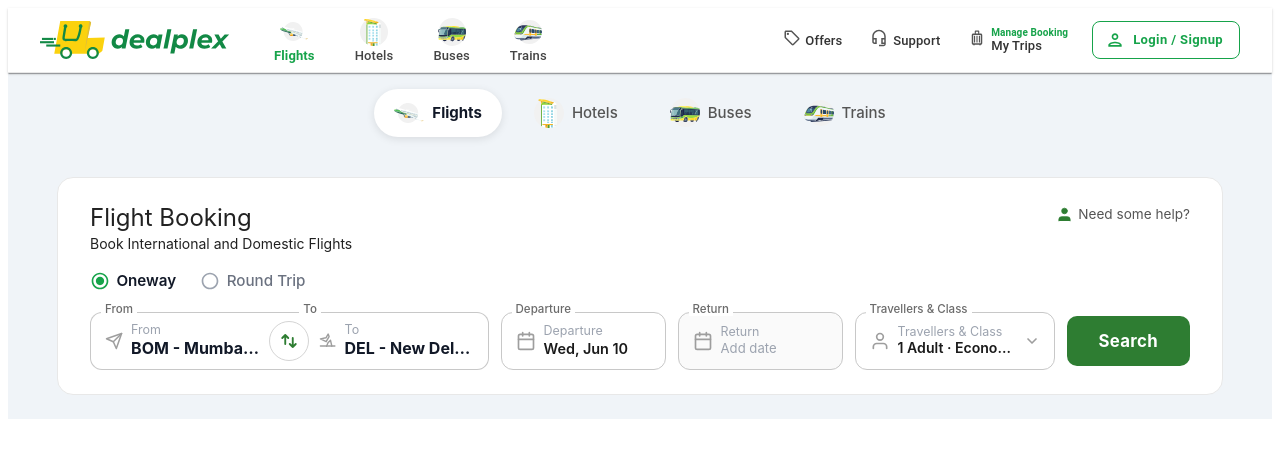
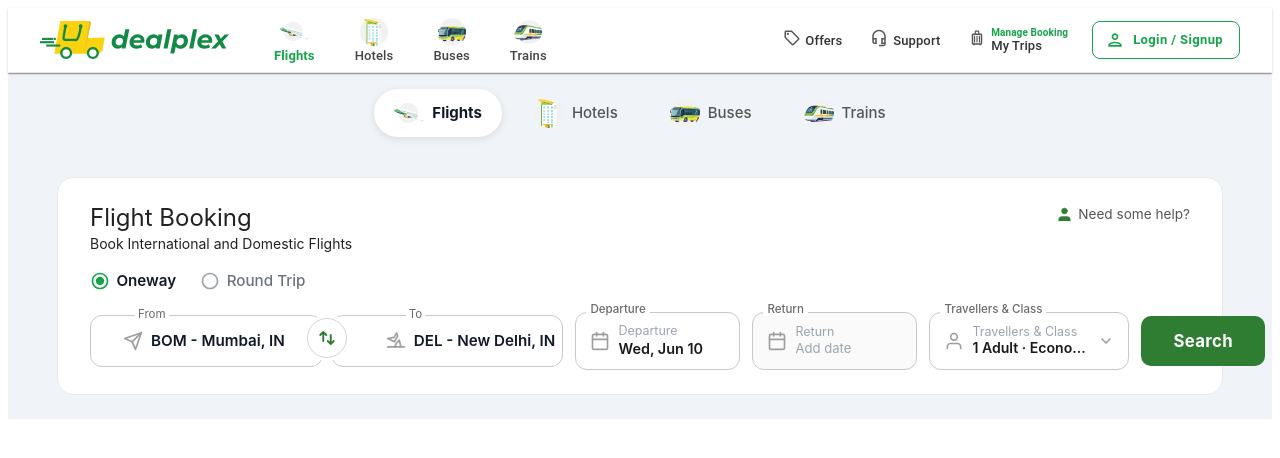
Before and after one commit to ashish-sharma-payplex/B2C-TRAVEL, a React (Vite) app: page /flights in a window 1280 px wide. Shown: the top 458 px of the page. Built offline with nearby package versions, Linux system fonts and the light colour scheme.

Commit message:
"testing"

```diff
--- a/src/components/flights/FlightSearch.jsx
+++ b/src/components/flights/FlightSearch.jsx
@@ -682,68 +682,199 @@ export default function FlightSearch({
             }}>
 
               {/* FROM + SWAP + TO */}
-              <Box sx={{
+              <Box
+                sx={{
                   display: "flex",
                   flex: { md: "1 1 auto" },
                   alignItems: "center",
                   position: "relative",
+                  gap: 0,
+                  mt: "-6px",
+                }}
+              >
+                {/* FROM fieldset */}
+                <Box
+                  component="fieldset"
+                  onClick={() => {}}
+                  sx={{
+                    flex: 1,
+                    border: `1px solid ${errors.from ? "#dc2626" : "#c8c8c8"}`,
+                    borderRadius: "12px",
+                    m: 0,
+                    pl: "14px",
+                    pr: "30px",
+                    height: 58,
+                    minHeight: 58,
+                    boxSizing: "border-box",
+                    display: "flex",
+                    alignItems: "center",
+                    backgroundColor: errors.from ? "#fff5f5" : "#fff",
                     minWidth: 0,
-              }}>
-                {/* FROM */}
-                <FieldBox
-                  legend="From"
-                  error={errors.from}
-                  sx={{ flex: 1, borderRadius: "12px 0 0 12px", borderRight: "none", minWidth: 0, pr: "30px" }}
+                    mr: "8px",
+                    lineHeight: 1,
+                    cursor: "pointer",
+                    "&:hover": { borderColor: errors.from ? "#dc2626" : "#2e7d32" },
+                    transition: "border-color 0.15s",
+                  }}
                 >
-                  <Box sx={{ display: "flex", alignItems: "center", gap: 1, width: "100%" }}>
+                  <legend
+                    style={{
+                      fontSize: "0.72rem",
+                      color: errors.from ? "#dc2626" : "#6b6b6b",
+                      padding: "0 3px",
+                      lineHeight: 1,
+                      marginLeft: "30px",
+                      fontFamily: "'Inter', sans-serif",
+                    }}
+                  >
+                    From
+                  </legend>
+                  <Box
+                    sx={{
+                      display: "flex",
+                      alignItems: "center",
+                      gap: 1,
+                      width: "100%",
+                      marginLeft: "18px",
+                    }}
+                  >
                     <FlightTakeoffIcon />
-                    <Box sx={{ minWidth: 0 }}>
-                      <Typography sx={{ fontSize: "0.78rem", color: "#9ca3af", lineHeight: 1, mb: 0.3, fontFamily: "'Inter', sans-serif" }}>
-                        From
-                      </Typography>
-                      <Typography sx={{ fontSize: { xs: "0.95rem", sm: "1rem" }, fontWeight: 700, color: "#111827", lineHeight: 1.2, overflow: "hidden", textOverflow: "ellipsis", whiteSpace: "nowrap", fontFamily: "'Inter', sans-serif" }}>
-                        {fromCity ? `${fromCity.code} - ${fromCity.name}` : "Departure City"}
+                    <Typography
+                      sx={{
+                        fontSize: "0.95rem",
+                        fontWeight: 600,
+                        color: fromCity ? "#111827" : "#9ca3af",
+                        flex: 1,
+                        overflow: "hidden",
+                        textOverflow: "ellipsis",
+                        whiteSpace: "nowrap",
+                        userSelect: "none",
+                        fontFamily: "'Inter', sans-serif",
+                      }}
+                    >
+                      {fromCity ? `${fromCity.code} - ${fromCity.name}` : "Leaving From"}
                     </Typography>
                   </Box>
-                  </Box>
                   {errors.from && (
-                    <Typography sx={{ fontSize: "0.68rem", color: "#dc2626", position: "absolute", bottom: -18, left: 4, whiteSpace: "nowrap" }}>
+                    <Typography
+                      sx={{
+                        fontSize: "0.68rem",
+                        color: "#dc2626",
+                        position: "absolute",
+                        bottom: -18,
+                        left: 4,
+                        whiteSpace: "nowrap",
+                      }}
+                    >
                       ⚠ {errors.from}
                     </Typography>
                   )}
-                </FieldBox>
+                </Box>
 
                 {/* Swap button */}
-                <Box sx={{ position: "absolute", left: "50%", top: "50%", transform: "translate(-50%, -50%)", zIndex: 5, flexShrink: 0 }}>
-                  <IconButton onClick={handleSwap}
-                    sx={{ border: "1px solid #d4d4d4", backgroundColor: "#fff", width: 40, height: 40, borderRadius: "50%", boxShadow: "0 0 0 3px #fff", "&:hover": { backgroundColor: "#f1f8f1", borderColor: "#2e7d32" }, transition: "all 0.2s" }}>
+                <Box
+                  sx={{
+                    position: "absolute",
+                    left: "50%",
+                    top: "50%",
+                    transform: "translate(-50%, -50%)",
+                    zIndex: 5,
+                    flexShrink: 0,
+                  }}
+                >
+                  <IconButton
+                    onClick={handleSwap}
+                    sx={{
+                      border: "1px solid #d4d4d4",
+                      backgroundColor: "#fff",
+                      width: 40,
+                      height: 40,
+                      borderRadius: "50%",
+                      boxShadow: "0 0 0 3px #fff",
+                      "&:hover": { backgroundColor: "#f1f8f1", borderColor: "#2e7d32" },
+                      transition: "all 0.2s",
+                    }}
+                  >
                     <SwapIcon />
                   </IconButton>
                 </Box>
 
-                {/* TO */}
-                <FieldBox
-                  legend="To"
-                  error={errors.to}
-                  sx={{ flex: 1, borderRadius: "0 12px 12px 0", borderLeft: "none", minWidth: 0, pl: "30px" }}
+                {/* TO fieldset */}
+                <Box
+                  component="fieldset"
+                  onClick={() => {}}
+                  sx={{
+                    flex: 1,
+                    border: `1px solid ${errors.to ? "#dc2626" : "#c8c8c8"}`,
+                    borderRadius: "12px",
+                    m: 0,
+                    pl: "30px",
+                    pr: "14px",
+                    height: 58,
+                    minHeight: 58,
+                    boxSizing: "border-box",
+                    display: "flex",
+                    alignItems: "center",
+                    backgroundColor: errors.to ? "#fff5f5" : "#fff",
+                    minWidth: 0,
+                    lineHeight: 1,
+                    cursor: "pointer",
+                    "&:hover": { borderColor: errors.to ? "#dc2626" : "#2e7d32" },
+                    transition: "border-color 0.15s",
+                  }}
                 >
-                  <Box sx={{ display: "flex", alignItems: "center", gap: 1, width: "100%" }}>
+                  <legend
+                    style={{
+                      fontSize: "0.72rem",
+                      color: errors.to ? "#dc2626" : "#6b6b6b",
+                      padding: "0 3px",
+                      lineHeight: 1,
+                      marginLeft: "44px",
+                      fontFamily: "'Inter', sans-serif",
+                    }}
+                  >
+                    To
+                  </legend>
+                  <Box
+                    sx={{
+                      display: "flex",
+                      alignItems: "center",
+                      gap: 1,
+                      width: "100%",
+                      marginLeft: "24px",
+                    }}
+                  >
                     <FlightLandIcon />
-                    <Box sx={{ minWidth: 0 }}>
-                      <Typography sx={{ fontSize: "0.78rem", color: "#9ca3af", lineHeight: 1, mb: 0.3, fontFamily: "'Inter', sans-serif" }}>
-                        To
-                      </Typography>
-                      <Typography sx={{ fontSize: { xs: "0.95rem", sm: "1rem" }, fontWeight: 700, color: "#111827", lineHeight: 1.2, overflow: "hidden", textOverflow: "ellipsis", whiteSpace: "nowrap", fontFamily: "'Inter', sans-serif" }}>
-                        {toCity ? `${toCity.code} - ${toCity.name}` : "Destination City"}
+                    <Typography
+                      sx={{
+                        fontSize: "0.95rem",
+                        fontWeight: 600,
+                        color: toCity ? "#111827" : "#9ca3af",
+                        flex: 1,
+                        overflow: "hidden",
+                        textOverflow: "ellipsis",
+                        whiteSpace: "nowrap",
+                        userSelect: "none",
+                        fontFamily: "'Inter', sans-serif",
+                      }}
+                    >
+                      {toCity ? `${toCity.code} - ${toCity.name}` : "Going To"}
                     </Typography>
                   </Box>
-                  </Box>
                   {errors.to && (
-                    <Typography sx={{ fontSize: "0.68rem", color: "#dc2626", position: "absolute", bottom: -18, whiteSpace: "nowrap" }}>
+                    <Typography
+                      sx={{
+                        fontSize: "0.68rem",
+                        color: "#dc2626",
+                        position: "absolute",
+                        bottom: -18,
+                        whiteSpace: "nowrap",
+                      }}
+                    >
                       ⚠ {errors.to}
                     </Typography>
                   )}
-                </FieldBox>
+                </Box>
               </Box>
 
               {/* Date fields row */}
```
Lines whose indentation alone changed are shown as unchanged.
